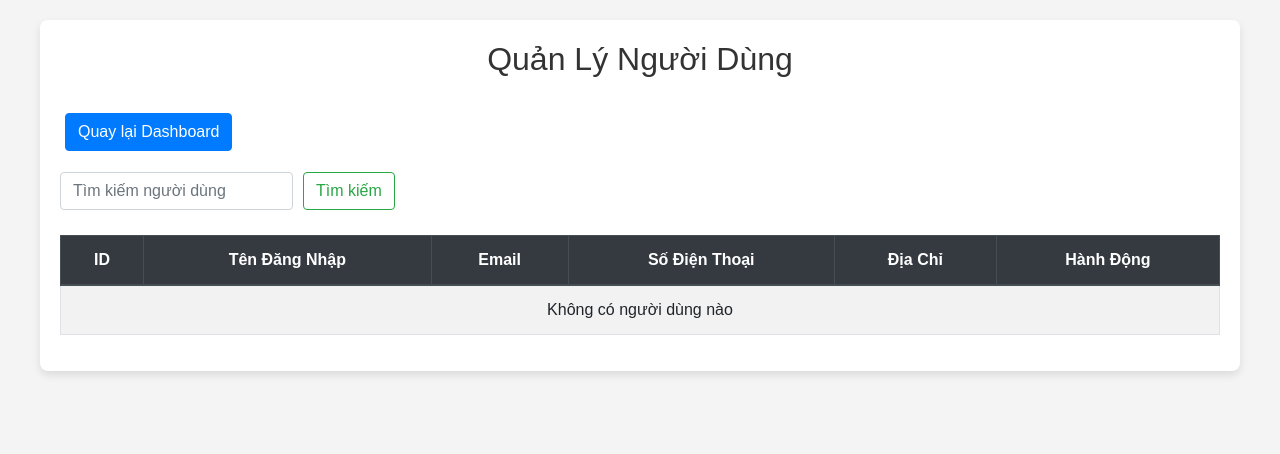
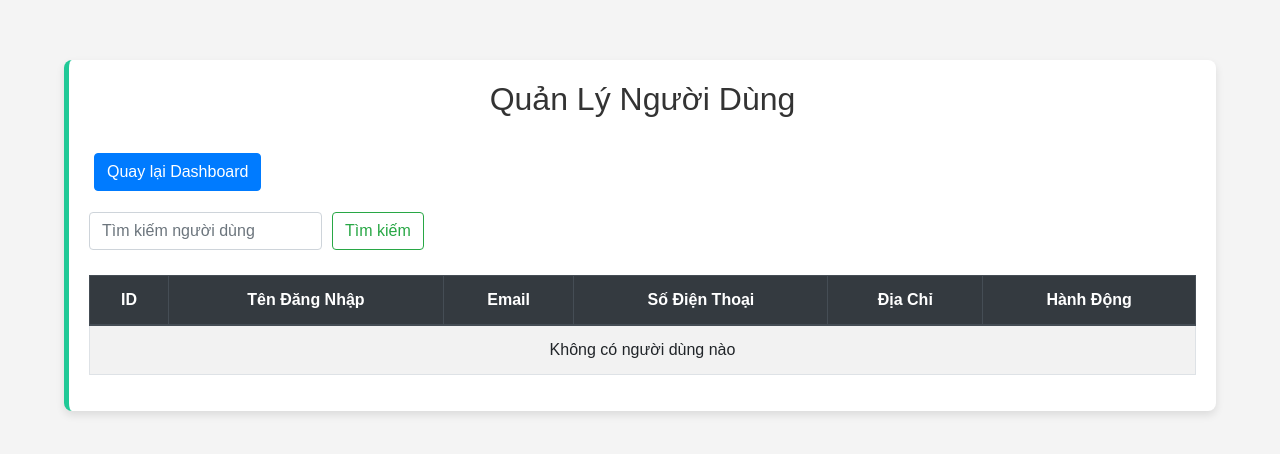
Before and after one commit to NguyenTien123123/BanSachPHP, a PHP site: page /BanSach/manage_users.php in a window 1280 px wide. Shown: the top 454 px of the page. Run offline with PHP 8.4, Linux system fonts and the light colour scheme; data that the repository does not hold is empty; some libraries are stand-ins or nearby versions.

Commit message:
update độ rộng khung

```diff
--- a/cart.php
+++ b/cart.php
@@ -35,15 +35,16 @@ $result = $stmt->get_result();
 
         .cart-container {
             margin-top: 40px;
-            max-width: 1200px;
+            margin-bottom: 40px;
+            max-width: 85%;
             background: white;
             padding: 20px;
             box-shadow: 0 4px 8px rgba(0, 0, 0, 0.1);
             border-radius: 8px;
             border-left: 5px solid #20c997;
-
             /* Màu xanh ngọc */
         }
+
         .table thead th {
             background-color: #20c997;
             /* Màu xanh ngọc */
--- a/manage_users.php
+++ b/manage_users.php
@@ -27,12 +27,15 @@ $result = $conn->query($query);
         }
 
         .container {
-            max-width: 1200px;
-            margin: auto;
-            background-color: #fff;
+            margin-top: 40px;
+            margin-bottom: 40px;
+            max-width: 90%;
+            background: white;
             padding: 20px;
+            box-shadow: 0 4px 8px rgba(0, 0, 0, 0.1);
             border-radius: 8px;
-            box-shadow: 0 4px 8px rgba(0, 0, 0, 0.1);
+            border-left: 5px solid #20c997;
+            /* Màu xanh ngọc */
         }
 
         h2 {
--- a/user_order.php
+++ b/user_order.php
@@ -75,13 +75,13 @@ $total = $row_total_price['total_price'];
 
         .cart-container {
             margin-top: 40px;
-            max-width: 1200px;
+            margin-bottom: 40px;
+            max-width: 85%;
             background: white;
             padding: 20px;
             box-shadow: 0 4px 8px rgba(0, 0, 0, 0.1);
             border-radius: 8px;
             border-left: 5px solid #20c997;
-
             /* Màu xanh ngọc */
         }
 
```
Also changed, not shown: book_detail.php (+11 -8 lines), manage_accountAdmin.php (+7 -4 lines), manage_orders.php (+7 -5 lines), manage_publishers.php (+7 -5 lines).
